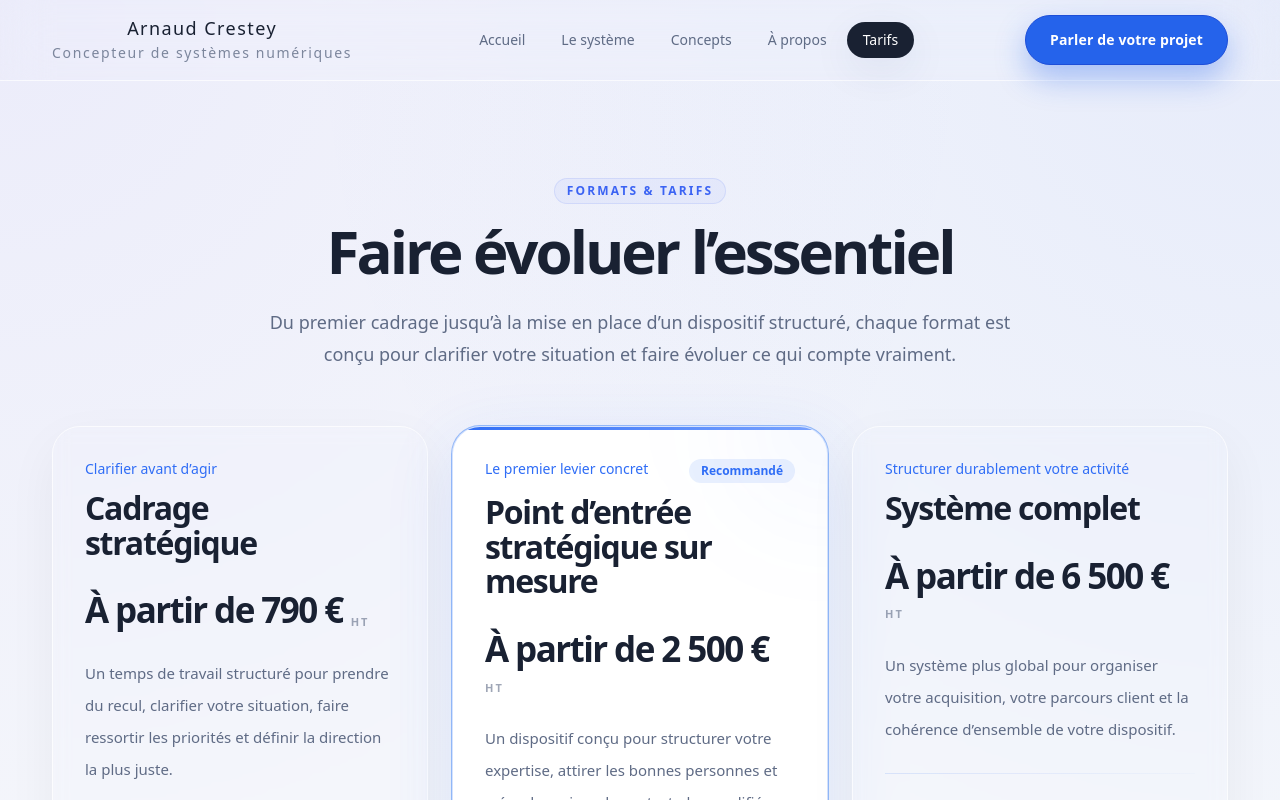
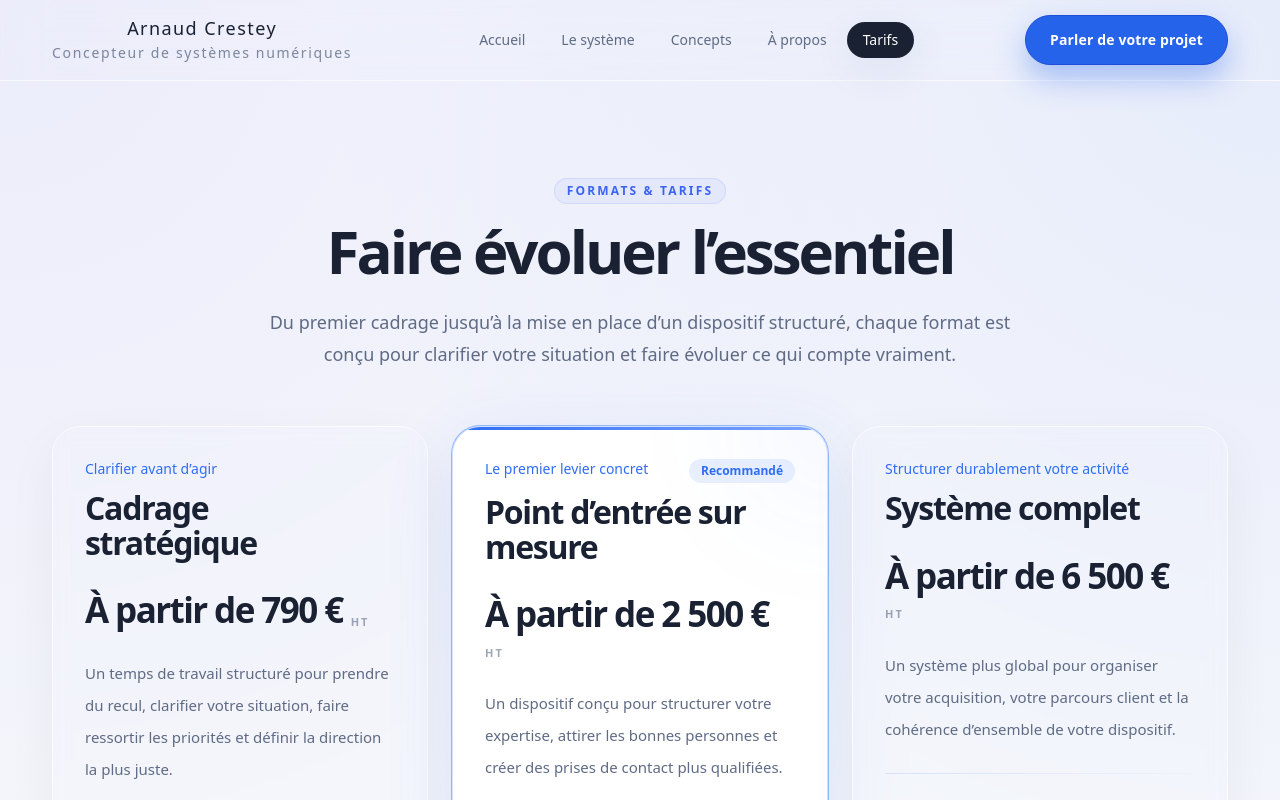
Before and after one commit to arnaudcrestey/portail-site-vitrine, a Next.js app: page /tarifs in a window 1280 px wide. Shown: the top 800 px of the page. Built offline with nearby package versions, Linux system fonts and the light colour scheme.

Commit message:
Update page.tsx

```diff
--- a/app/tarifs/page.tsx
+++ b/app/tarifs/page.tsx
@@ -24,7 +24,7 @@ const pricingItems: PricingItem[] = [
     ],
   },
   {
-    title: 'Point d’entrée stratégique sur mesure',
+    title: 'Point d’entrée sur mesure',
     subtitle: 'Le premier levier concret',
     amount: '2 500',
     description:
```
